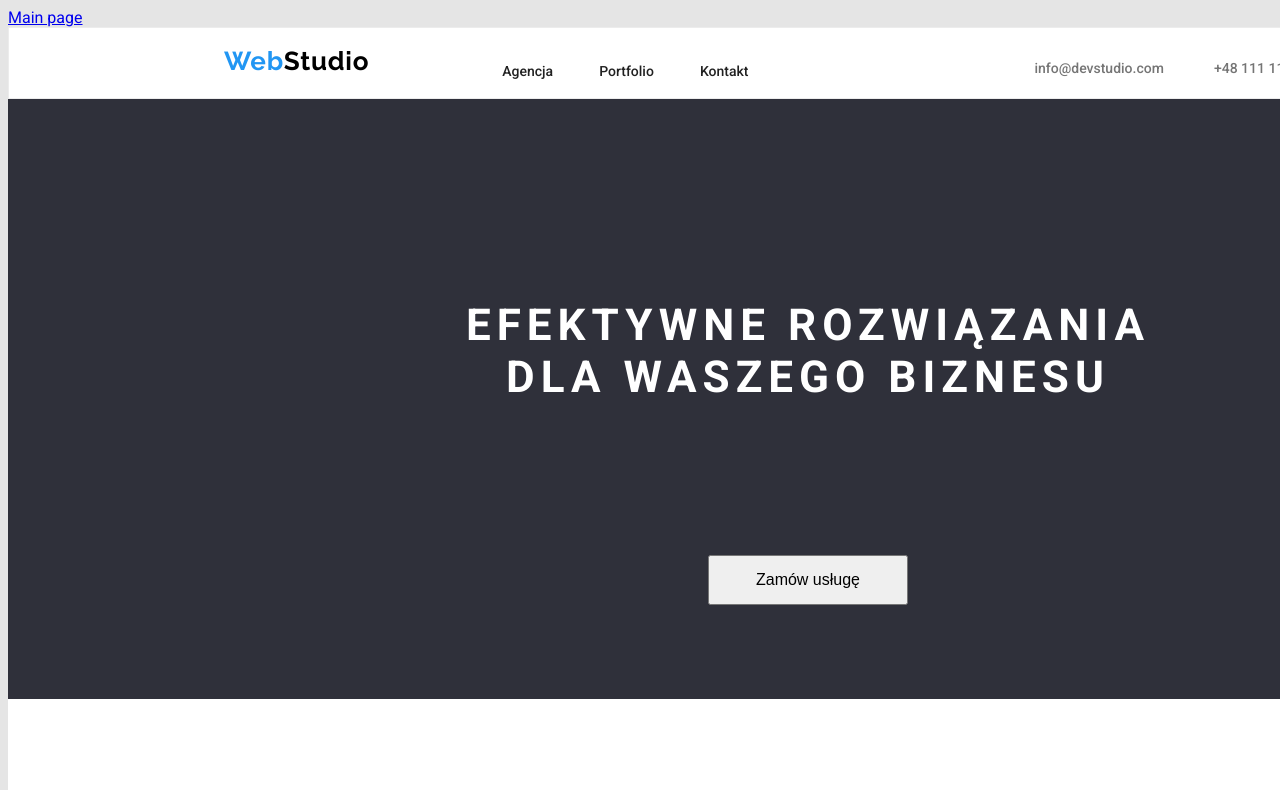
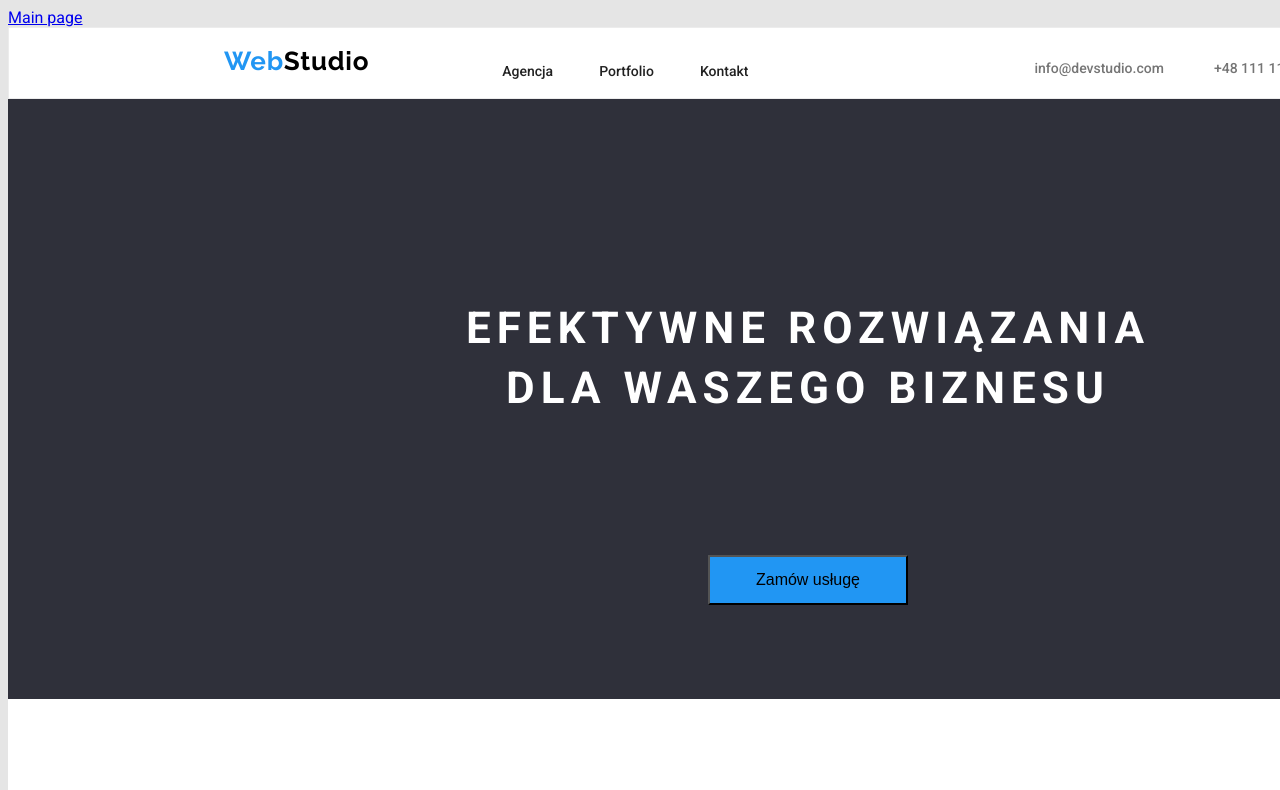
Before and after one commit to dobson81/goit-markup-hw-02, a plain HTML site: page index.html in a window 1280 px wide. Both pictures are taken after a click on the button "Zamów usługę". Shown: the top 790 px of the page. Drawn offline with Linux system fonts and the light colour scheme.

Commit message:
add focus to button

```diff
--- a/css/styles.css
+++ b/css/styles.css
@@ -50,6 +50,7 @@ body {
 .menu > li > a {
   color: #212121;
   text-decoration: none;
+  line-height: 1.17;
 }
 .contacts {
   display: flex;
@@ -66,6 +67,7 @@ body {
 .contacts > li > a {
   text-decoration: none;
   color: #757575;
+  line-height: 1.17;
 }
 
 .big-title {
@@ -85,7 +87,7 @@ body {
   margin-left: 452px;
   font-size: 44px;
   letter-spacing: 6px;
-
+  line-height: 1.36;
   text-align: center;
 }
 .button {
@@ -101,6 +103,9 @@ body {
 .button:hover {
   background-color: #2196f3;
   cursor: pointer;
+}
+.button:focus {
+  background-color: #2196f3;
 }
 .description-studio {
   width: 1170px;
```
